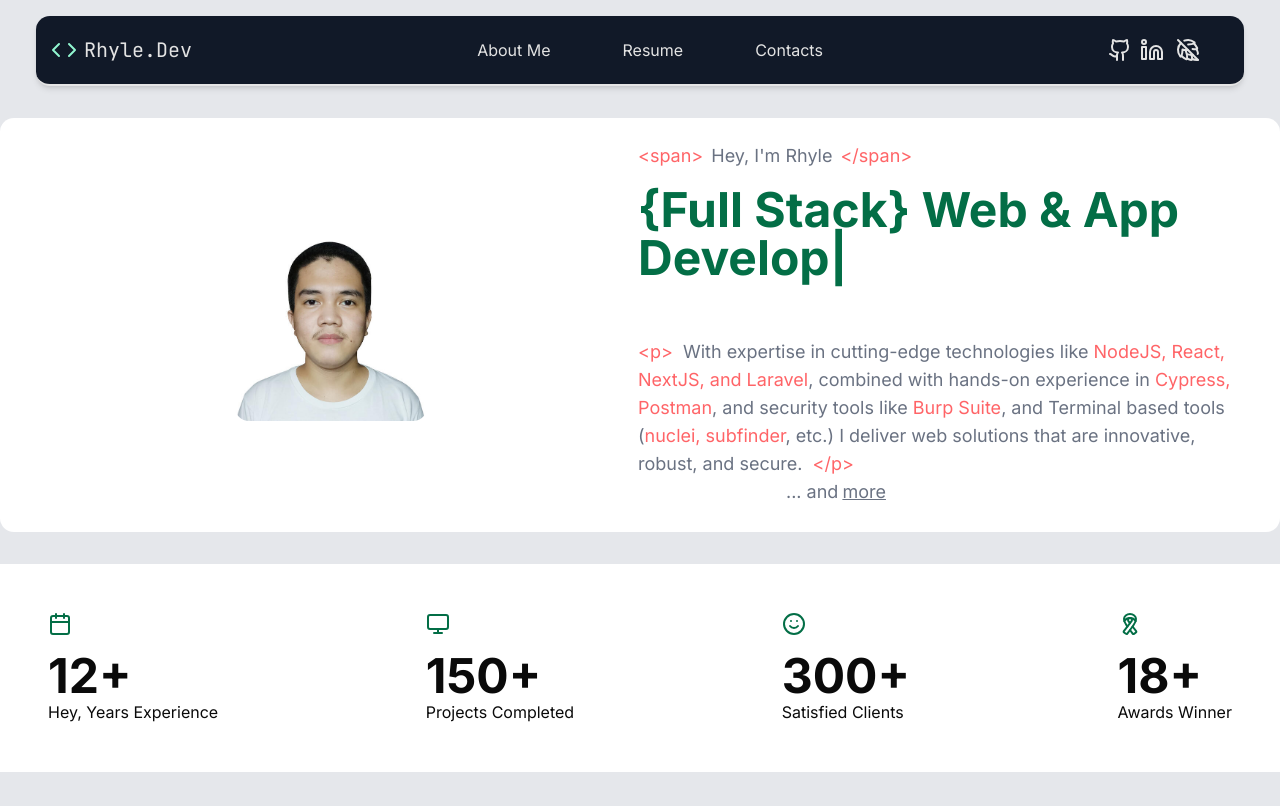
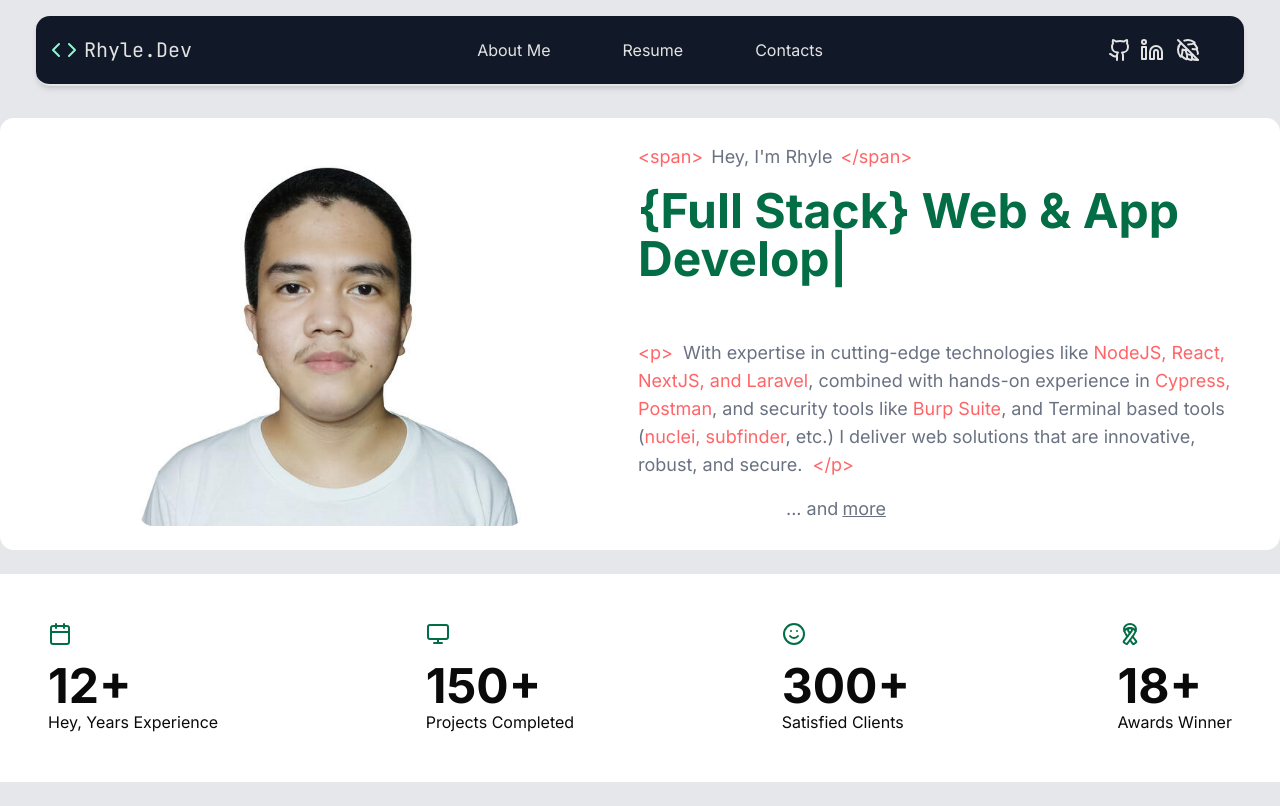
Before and after one commit to TuftyRairu/my_portfolio, a Next.js app: page / in a window 1280 px wide. Built offline with nearby package versions, Linux system fonts and the light colour scheme.

Commit message:
putting space on banner texts

```diff
--- a/src/app/page.tsx
+++ b/src/app/page.tsx
@@ -7,7 +7,7 @@ import WorkAnalyticsSection from "@/components/Home/WorksAnalyticsSection";
 export default function Home() {
 
   return (
-    <div className="flex flex-col gap-8">
+    <div className="flex flex-col gap-6">
       <BannerSection />
       <WorkAnalyticsSection />
       <ProjectListSection />
--- a/src/components/Home/BannerSection.tsx
+++ b/src/components/Home/BannerSection.tsx
@@ -15,7 +15,7 @@ export default function BannerSection () {
 
             <div className="flex flex-row justify-around items-center rounded-xl max-h-[90vh] p-6 bg-white">
                 <div className="flex justify-center w-full">
-                    <Image src="/ID2.png" alt="Profile" width={200} height={200} className="pentagon object-cover w-48 h-48 rounded-xl" />
+                    <Image src="/ID2.png" alt="Profile" width={200} height={200} className="pentagon object-cover w-96 h-96 rounded-xl" />
                 </div>
                 <div className="flex flex-col gap-4 w-full pr-2">
                     <h1 className="flex flex-row gap-2 text-lg md:text-lg lg:text-lg text-[#0E1524]">
@@ -30,7 +30,7 @@ export default function BannerSection () {
                         backSpeed={60}
                         loop
                     />
-                    <div className="gap-2 flex-row text-lg md:text-lg lg:text-lg text-[#0E1524] pr-3">
+                    <div className="flex flex-col gap-4 text-lg md:text-lg lg:text-lg text-[#0E1524] pr-3">
                         <div className="text-gray-500">
                             <span className="text-red-400">&lt;p&gt;</span>&nbsp;
                             With expertise in cutting-edge technologies like
```
